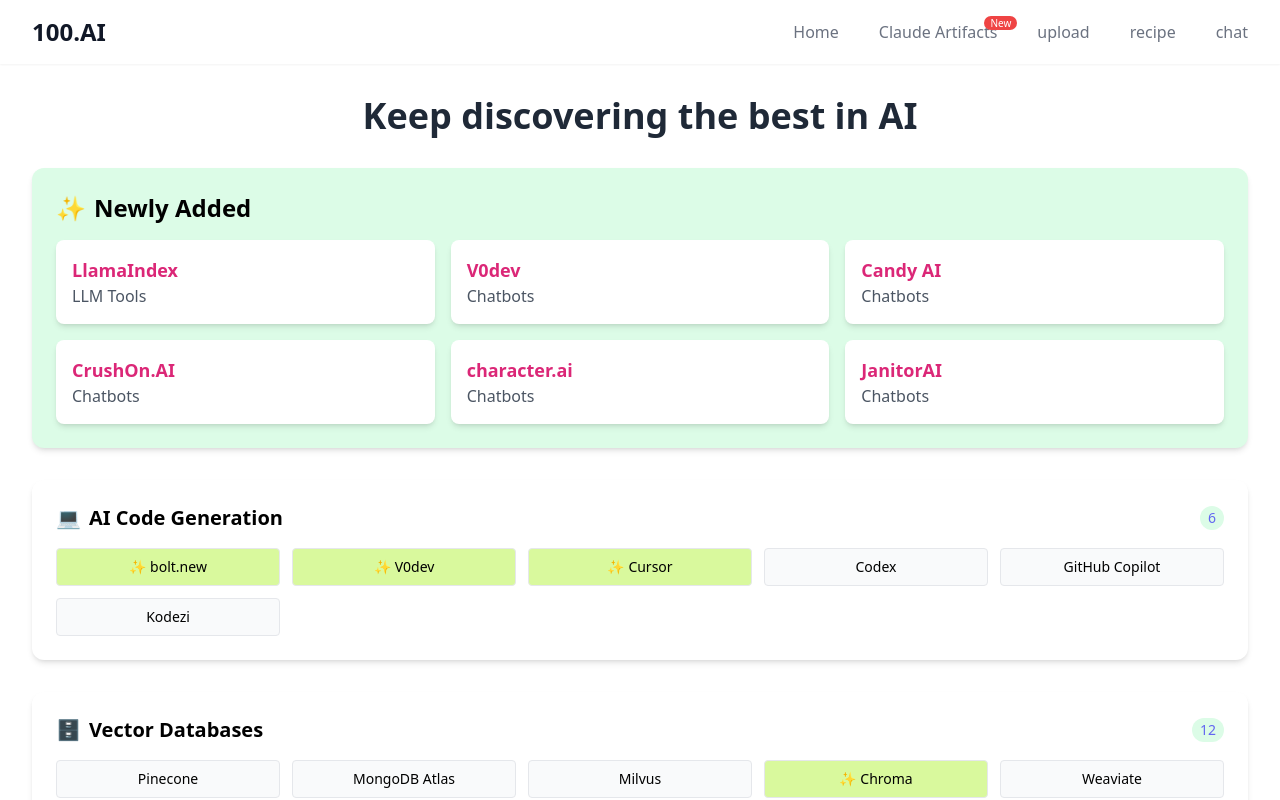
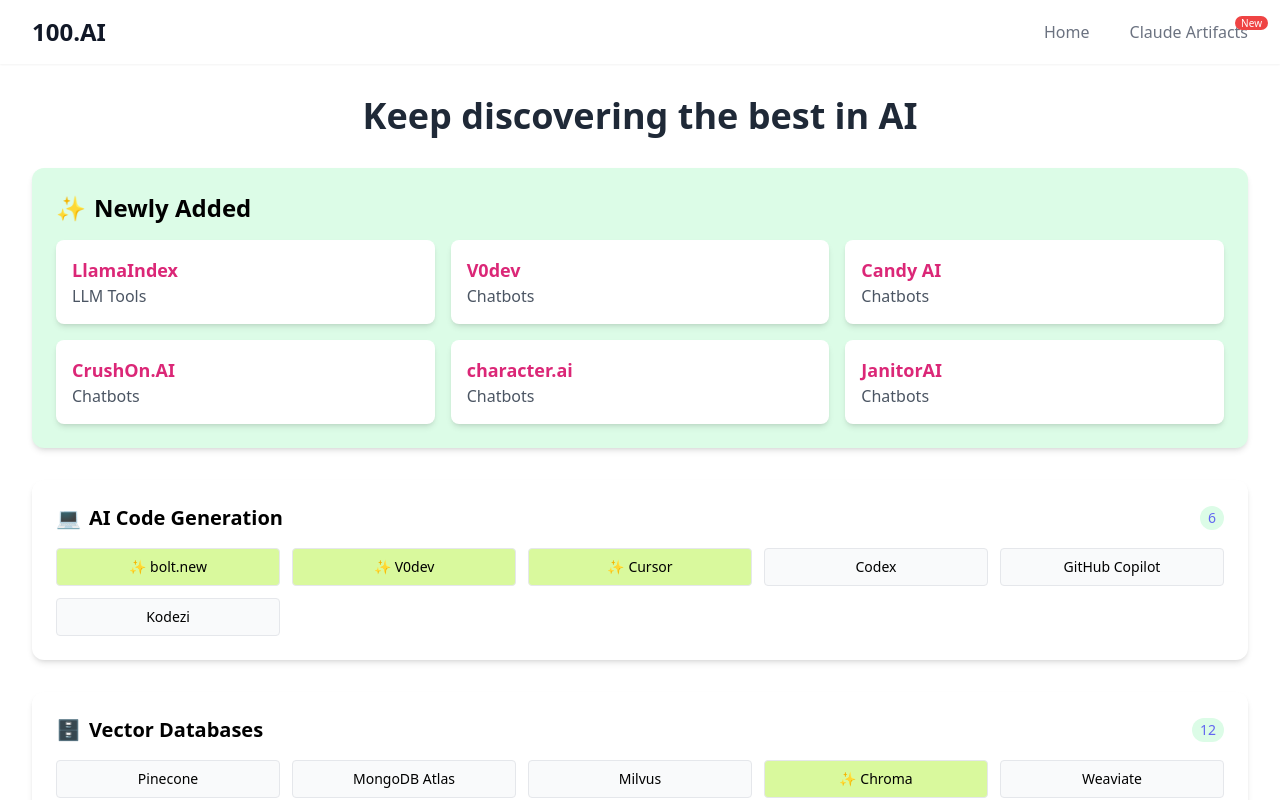
Before and after one commit to 1137882300/ai-1oo, a Next.js app: page / in a window 1280 px wide. Shown: the top 800 px of the page. Built offline with nearby package versions, Linux system fonts and the light colour scheme.

Commit message:
navItems

```diff
--- a/app/layout.tsx
+++ b/app/layout.tsx
@@ -8,9 +8,9 @@
   { name: 'Home', href: '/' },
   { name: 'Claude Artifacts', href: '/claude-artifacts', isNew: true },
   // { name: 'Income', href: '/income' },
-  { name: 'upload', href: '/upload-file'},
-  { name: 'recipe', href: '/recipe'  },
-  { name: 'chat', href: '/chat'  },
+  // { name: 'upload', href: '/upload-file'},
+  // { name: 'recipe', href: '/recipe'  },
+  // { name: 'chat', href: '/chat'  },
 ];
 
 export const metadata: Metadata = {
```
